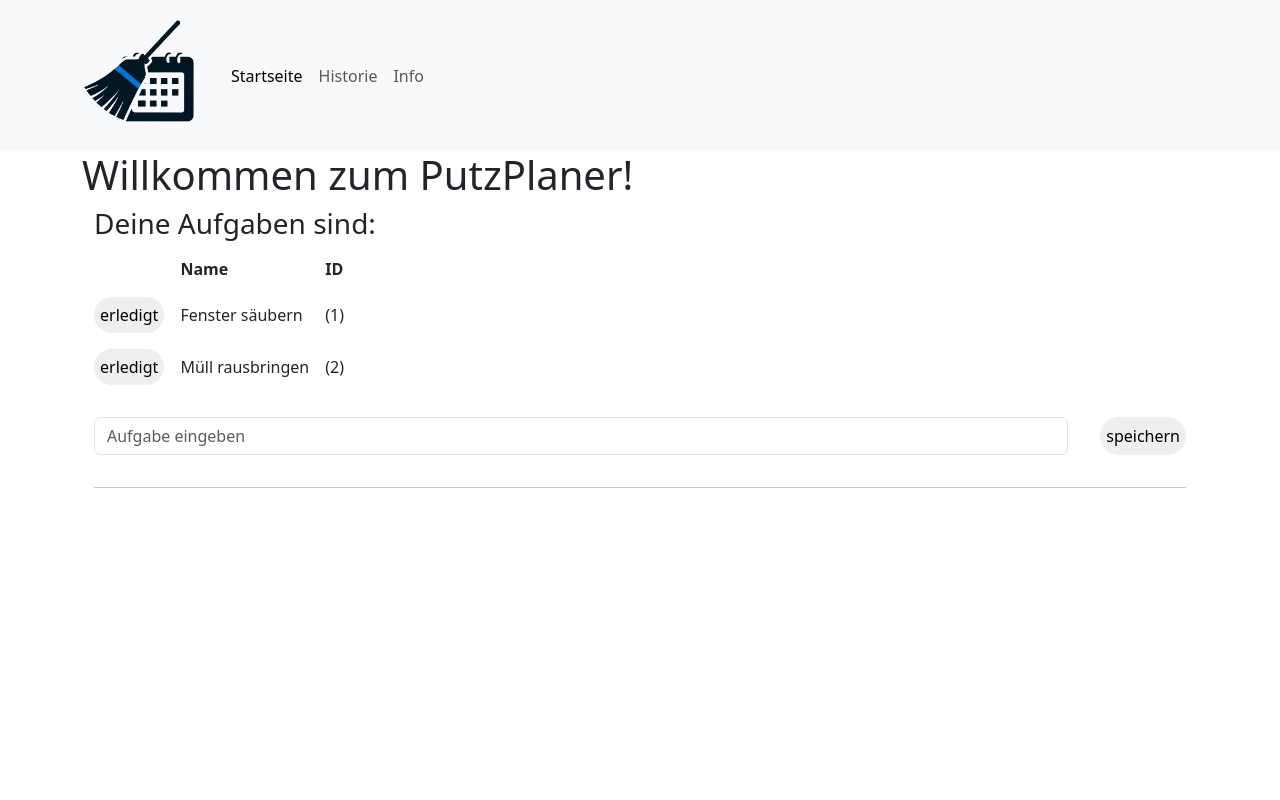
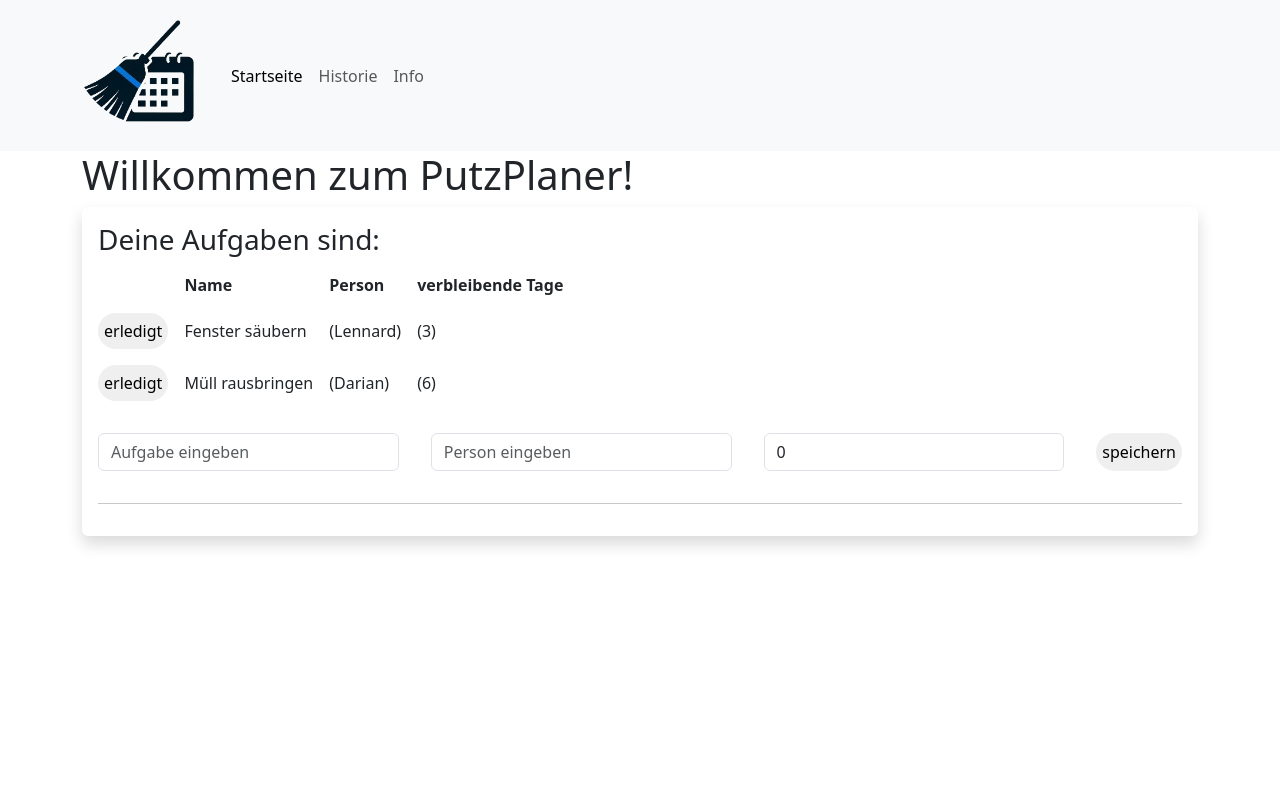
Before and after one commit to DarianWeingaertner/PutzPlaner-FrontEnd, a Vue app: page / in a window 1280 px wide. Shown: the top 800 px of the page. Built offline with nearby package versions, Linux system fonts and the light colour scheme.

Commit message:
Tasks haben nun die Attribute Name, Person, verbleibende Tage. Texteingabefeld wurde entsprechend angepasst

```diff
--- a/src/components/TaskList.vue
+++ b/src/components/TaskList.vue
@@ -3,23 +3,25 @@ import { onMounted, ref, type Ref } from 'vue'
 
 defineProps<{ title: string }>()
 
-type Task = { id: number; name: string }
+type Task = { id: number; name: string; person: string; daysLeft: number }
 
 const tasks: Ref<Task[]> = ref([])
 const nameField = ref('')
+const personField = ref('')
+const daysLeftField = ref(0);
 let currentId = 1
 
 function initTasks(): void {
-  addTask('Fenster säubern')
-  addTask('Müll rausbringen')
+  addTask('Fenster säubern', 'Lennard', 3)
+  addTask('Müll rausbringen', 'Darian', 6)
 }
 
-function addTask(name: string): void {
-  tasks.value.push({ name, id: currentId++ })
+function addTask(name: string, person : string, daysLeft : number): void {
+  tasks.value.push({ name, person, daysLeft, id: currentId++ })
 }
 
 function onFormSubmitted(): void {
-  addTask(nameField.value)
+  addTask(nameField.value, personField.value, Number(daysLeftField.value))
 }
 
 function removeTask(id: number): void {
@@ -33,13 +35,14 @@ onMounted(() => {
 
 
 <template>
-  <div class="container">
+  <div class="container shadow p-3 mb-5 bg-white rounded">
     <h3>Deine Aufgaben sind:</h3>
     <table>
       <tr>
         <th></th>
         <th>Name</th>
-        <th>ID</th>
+        <th>Person</th>
+        <th>verbleibende Tage</th>
       </tr>
       <tr v-if="!tasks.length">
         <td colspan="3">Keine aktuellen Aufgaben!</td>
@@ -49,13 +52,18 @@ onMounted(() => {
           <button @click="removeTask(task.id)" class="delete">erledigt</button>
         </td>
         <td>{{ task.name }}</td>
-        <td>({{ task.id }})</td>
+        <td>({{ task.person }})</td>
+        <td>({{ task.daysLeft }})</td>
+
       </tr>
     </table>
     <h2>{{ title }}</h2>
     <form @submit="onFormSubmitted()" @submit.prevent>
       <!-- "@submit.prevent" prevents a page refresh after submitting form -->
       <input type="text" class="form-control" style="width: 300px;" placeholder="Aufgabe eingeben" v-model="nameField"/>
+      <input type="text" class="form-control" style="width: 300px;" placeholder="Person eingeben" v-model="personField"/>
+      <input type="text" class="form-control" style="width: 300px;" placeholder="Aufgabe eingeben" v-model="daysLeftField"/>
+
       <button>speichern</button>
     </form>
     <hr/>
```
